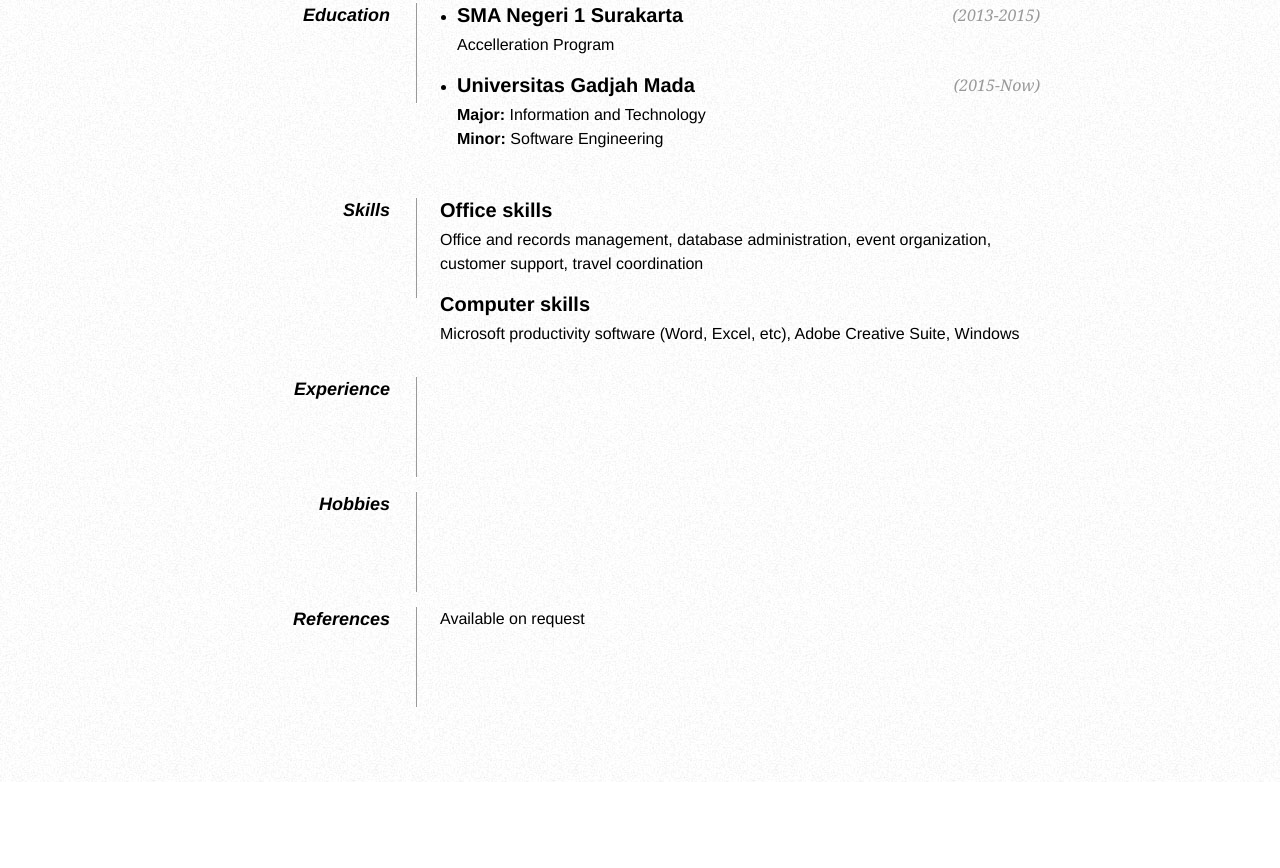
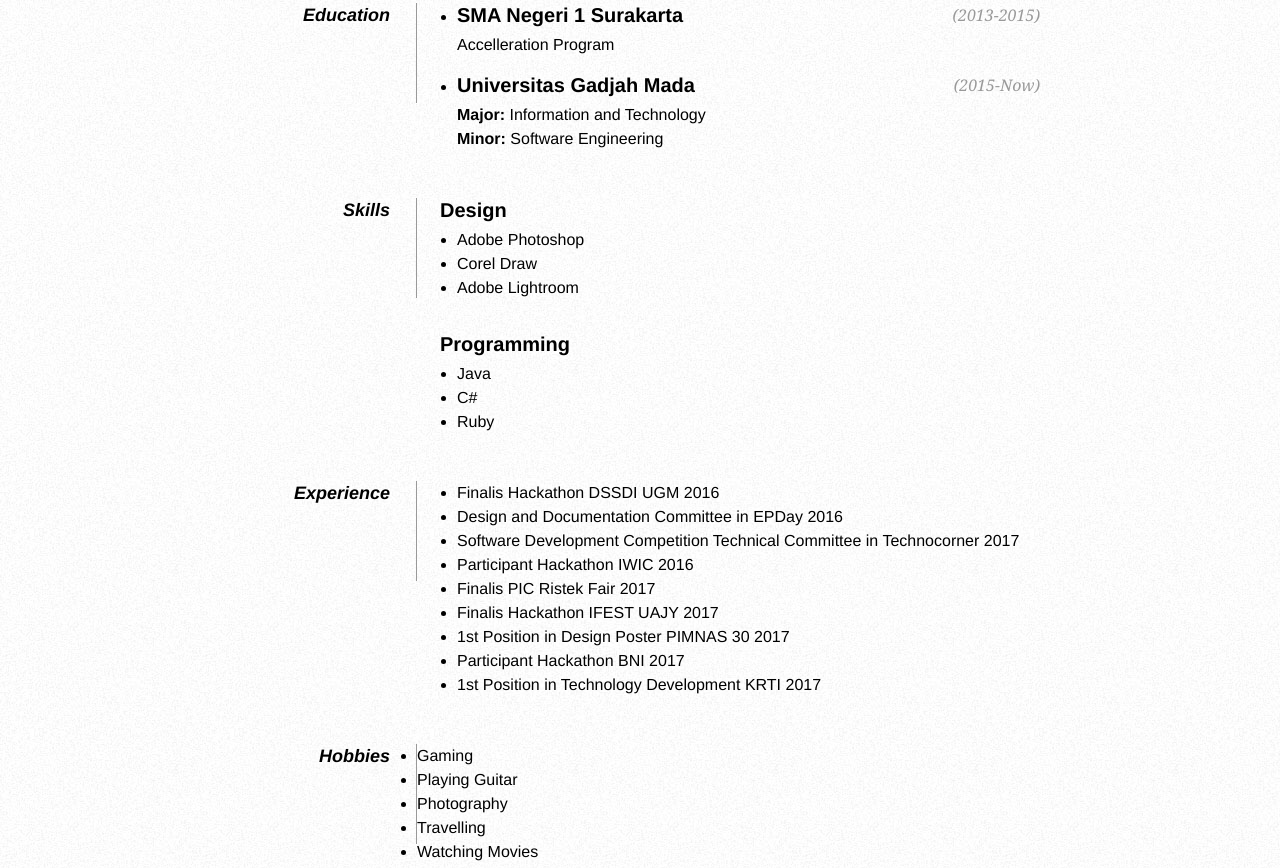
Before and after one commit to almanalfaruq/almanalfaruq.github.io, a plain HTML site: page index.html in a window 1280 px wide. Shown: the part 272-1140 px from the top of the page. Before the commit the page ends 1054 px from the top, so only its background shows below. Drawn offline with Linux system fonts and the light colour scheme.

Commit message:
Add some experience etc.

```diff
--- a/index.html
+++ b/index.html
@@ -74,36 +74,47 @@
 
             <dt>Skills</dt>
             <dd>
-                <h2>Office skills</h2>
-                <p>Office and records management, database administration, event organization, customer support, travel coordination</p>
-
-                <h2>Computer skills</h2>
-                <p>Microsoft productivity software (Word, Excel, etc), Adobe Creative Suite, Windows</p>
+                <h2>Design</h2>
+				<ul>
+					<li>Adobe Photoshop</li>
+					<li>Corel Draw</li>
+					<li>Adobe Lightroom</li>
+				</ul>
+                <h2>Programming</h2>
+				<ul>
+					<li>Java</li>
+					<li>C#</li>
+					<li>Ruby</li>
+				</ul>
             </dd>
 
             <dd class="clear"></dd>
 
             <dt>Experience</dt>
             <dd>
-                <!--<h2>Doomsday Cult <span>Leader/Overlord - Baton Rogue, LA - 1926-2010</span></h2>
-                <ul>
-                    <li>Inspired and won highest peasant death competition among servants</li>
-                    <li>Helped coordinate managers to grow cult following</li>
-                    <li>Provided untimely deaths to all who opposed</li>
-                </ul>
-
-                <h2>The Watering Hole <span>Bartender/Server - Milwaukee, WI - 2009</span></h2>
-                <ul>
-                    <li>Worked on grass-roots promotional campaigns</li>
-                    <li>Reduced theft and property damage percentages</li>
-                    <li>Janitorial work, Laundry</li>
-				</ul>-->
+			<ul>
+				<li>Finalis Hackathon DSSDI UGM <span>2016</span></li>
+				<li>Design and Documentation Committee in EPDay <span>2016</span></li>
+				<li>Software Development Competition Technical Committee in Technocorner <span>2017</span></li>
+				<li>Participant Hackathon IWIC <span>2016</span></li>
+				<li>Finalis PIC Ristek Fair <span>2017</span></li>
+				<li>Finalis Hackathon IFEST UAJY <span>2017</span></li>
+				<li>1st Position in Design Poster PIMNAS 30 <span>2017</span></li>
+				<li>Participant Hackathon BNI <span>2017</span></li>
+				<li>1st Position in Technology Development KRTI <span>2017</span></li>
+			</ul>
             </dd>
 
             <dd class="clear"></dd>
 
             <dt>Hobbies</dt>
-			<!--<dd>World Domination, Deep Sea Diving, Murder Most Foul</dd>-->
+			<ul>
+				<li>Gaming</li>
+				<li>Playing Guitar</li>
+				<li>Photography</li>
+				<li>Travelling</li>
+				<li>Watching Movies</li>
+			</ul>
 
             <dd class="clear"></dd>
 
```
